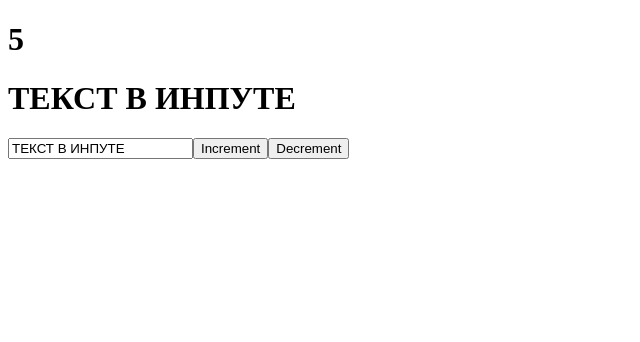
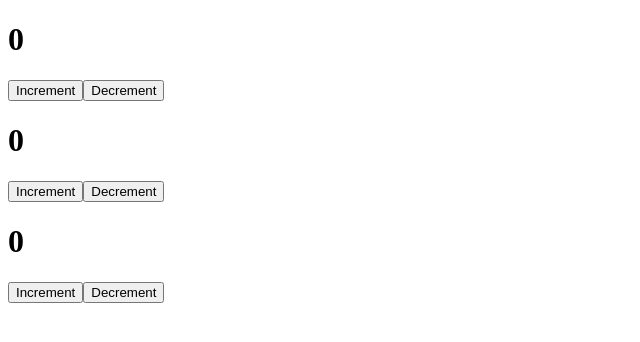
Before and after one commit to janemir/react_1st_project, a React (Create React App) app: page / in a window 1280 px wide. Shown: the top 342 px of the page, without its empty margins (0-640 px from the left). Built offline with nearby package versions, Linux system fonts and the light colour scheme.

Commit message:
several counters

```diff
--- a/src/App.js
+++ b/src/App.js
@@ -1,24 +1,14 @@
 import React, { useState } from "react";
+import Counter from "./components/Counter";
 
 function App() {
-  let [likes, setLikes] = useState(5)
   let [value, setValue] = useState('ТЕКСТ В ИНПУТЕ')
-
-  function increment() {
-    setLikes(likes += 1)
-  }
-
-  function decrement() {
-    setLikes(likes -= 1)
-  }
 
   return (
     <div className="App">
-      <h1>{likes}</h1>
-      <h1>{value}</h1>
-      <input type="text" value={value}></input>
-      <button onClick={increment}>Increment</button>
-      <button onClick={decrement}>Decrement</button>
+      <Counter/>
+      <Counter/>
+      <Counter/>
     </div>
   );
 }
--- a/src/components/Counter.jsx
+++ b/src/components/Counter.jsx
@@ -0,0 +1,23 @@
+import React, {useState} from "react";
+
+let Counter = function () {
+    let [count, setCount] = useState(0)
+
+    function increment() {
+        setCount(count += 1)
+      }
+
+      function decrement() {
+        setCount(count -= 1)
+      }
+
+    return (
+        <div>
+            <h1>{count}</h1>
+            <button onClick={increment}>Increment</button>
+            <button onClick={decrement}>Decrement</button>
+        </div>
+    )
+}
+
+export default Counter;
```
